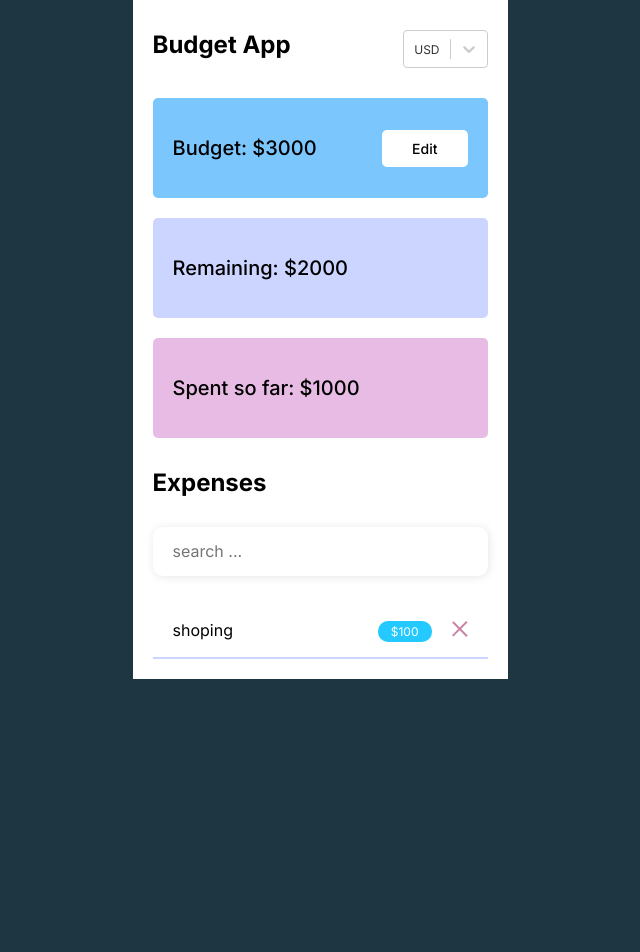
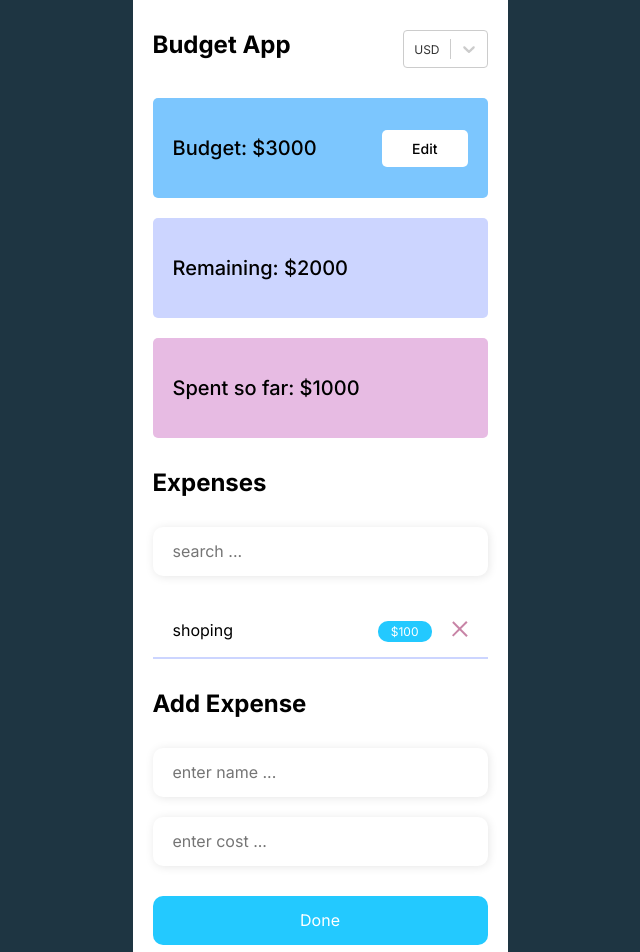
Before and after one commit to eziz2201/react-budget-app, a React (Create React App) app: page / in a window 1280 px wide. Shown: the top 952 px of the page, without its empty margins (320-960 px from the left). Before the commit the page ends 800 px from the top, so only its background shows below. Built offline with nearby package versions, Linux system fonts and the light colour scheme.

Commit message:
feat(app): add third part of budget-app

```diff
--- a/src/App.tsx
+++ b/src/App.tsx
@@ -2,13 +2,15 @@ import React from 'react'
 import { StyledApp } from './AppStyles'
 import BudgetApp from './components/BudgetApp/BudgetApp'
 import Expenses from './components/Expenses/Expenses'
+import Form from './components/Form/Form'
 
 
 const App = () => {
   return (
     <StyledApp>
-      <BudgetApp/>
-      <Expenses/>
+      <BudgetApp />
+      <Expenses />
+      <Form />
     </StyledApp>
   )
 }
--- /dev/null
+++ b/src/components/Form/Form.tsx
@@ -0,0 +1,49 @@
+import React from "react";
+import { SubmitHandler, useForm } from "react-hook-form";
+import Title from "../Title/Title";
+import {
+  StyledButton,
+  StyledForm,
+  StyledInputContainer,
+  SyledInput,
+} from "./styles";
+
+type FormValues = {
+  name: string;
+  cost: number | string;
+};
+
+const Form = () => {
+  const { register, handleSubmit, reset } = useForm<FormValues>();
+
+  const onSubmit: SubmitHandler<FormValues> = (data) => {
+    console.log(data);
+    reset();
+  };
+  return (
+    <StyledForm onSubmit={handleSubmit(onSubmit)}>
+      <Title text="Add Expense" />
+      <StyledInputContainer>
+        <SyledInput
+          type="text"
+          placeholder="enter name ..."
+          {...register("name", {
+            required: true,
+            maxLength: 15,
+          })}
+        ></SyledInput>
+        <SyledInput
+          type="number"
+          placeholder="enter cost ..."
+          {...register("cost", {
+            required: true,
+            maxLength: 5,
+          })}
+        ></SyledInput>
+      </StyledInputContainer>
+      <StyledButton type="submit">Done</StyledButton>
+    </StyledForm>
+  );
+};
+
+export default Form;
--- /dev/null
+++ b/src/components/Form/styles.ts
@@ -0,0 +1,41 @@
+import styled from "styled-components";
+
+export const StyledForm = styled.form`
+    display: grid;
+    grid-gap: 30px;
+
+`
+export const StyledInputContainer = styled.div`
+    display: grid;
+    grid-gap: 20px;
+
+`
+
+export const SyledInput = styled.input`
+    width: 100%;
+    padding: 15px 20px;
+    border-radius: 10px;
+    box-shadow: 1px 1px 10px rgba(0, 0, 0, 0.1);
+    border: none;
+    font-family: 'Inter';
+    font-style: normal;
+    font-weight: 400;
+    font-size: 16px;
+    line-height: 19px;
+    color: #999999;
+    &:focus{
+        outline: none;
+    }
+`
+export const StyledButton = styled.button`
+    background: #23C9FF;
+    border-radius: 10px;
+    padding: 15px;
+    font-family: 'Inter';
+    font-style: normal;
+    font-weight: 400;
+    font-size: 16px;
+    line-height: 19px;
+    color: #FFFFFF;
+
+`
```
